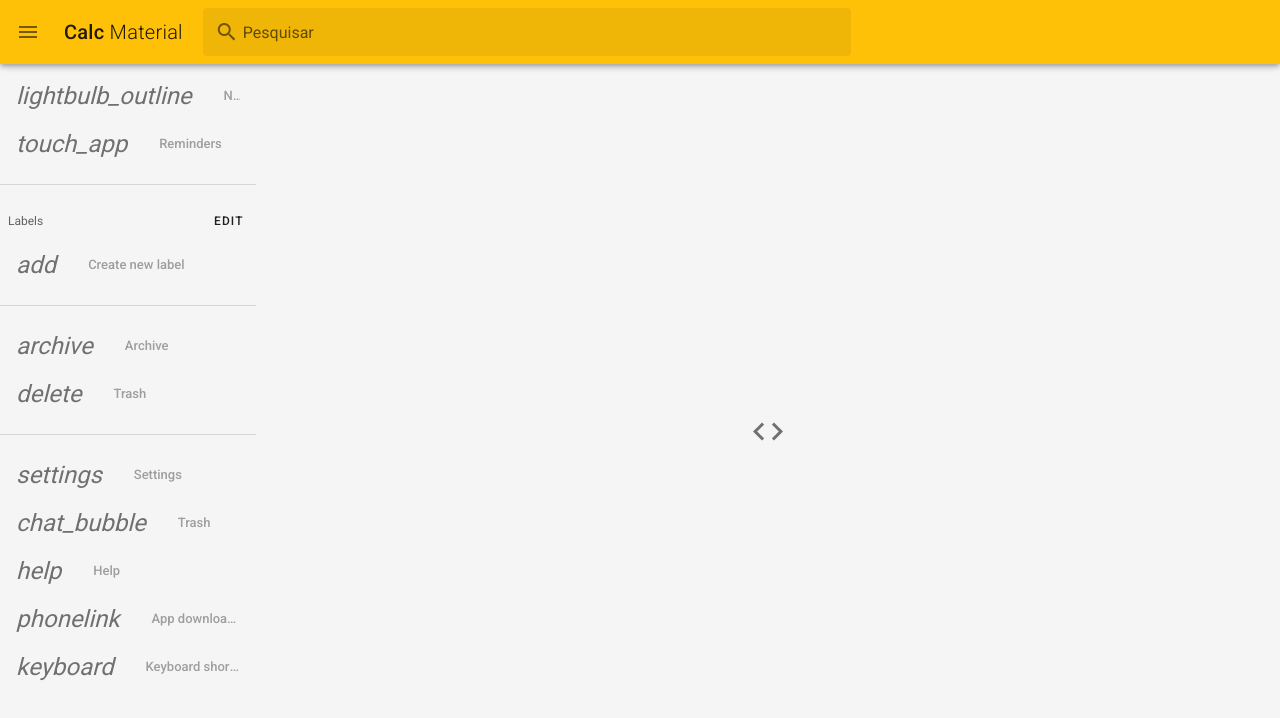
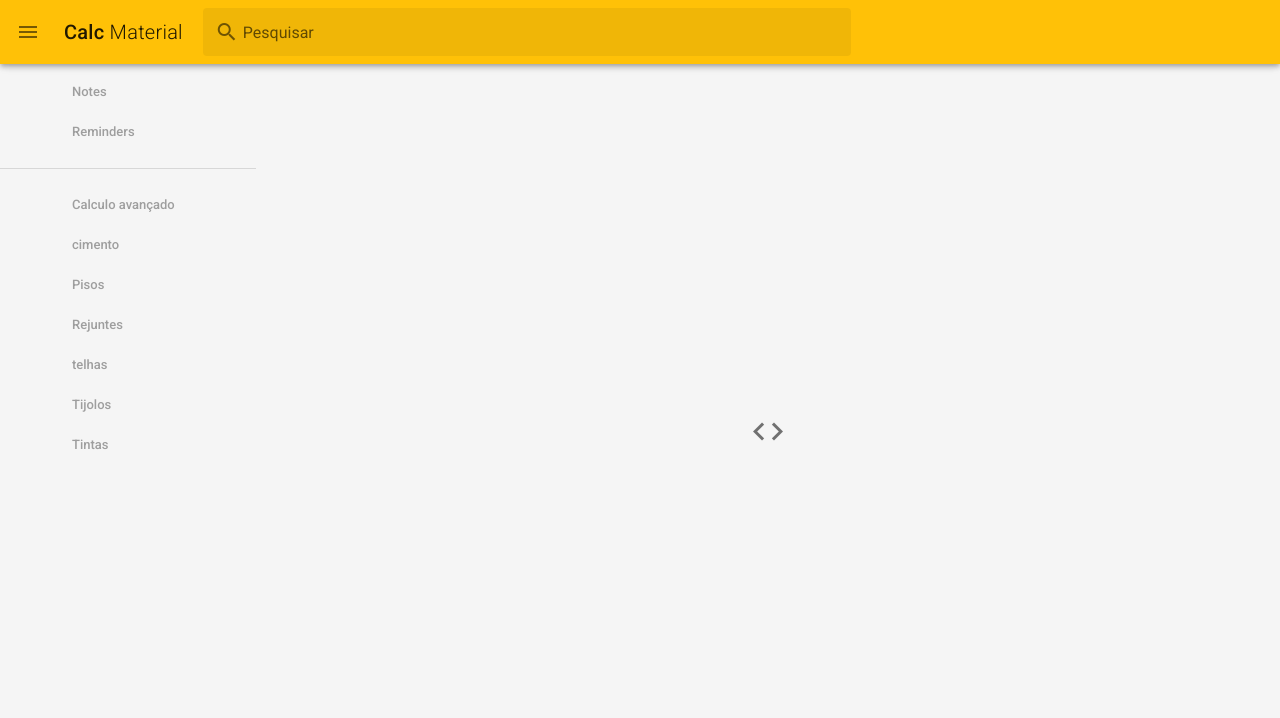
Before and after one commit to Welves-de-Paula/calc-material, a Nuxt app: page / in a window 1280 px wide. Shown: the top 718 px of the page. Built offline with nearby package versions, Linux system fonts and the light colour scheme.

Commit message:
Melhorias no novo layout 1°

```diff
--- a/layouts/default.vue
+++ b/layouts/default.vue
@@ -63,56 +63,47 @@ export default {
     data: () => ({
         drawer: null,
         items: [{
-                icon: 'lightbulb_outline',
+                // icon: 'lightbulb_outline',
                 text: 'Notes'
             },
             {
-                icon: 'touch_app',
+                // icon: 'touch_app',
                 text: 'Reminders'
             },
             {
                 divider: true
             },
+
             {
-                heading: 'Labels'
+                // icon: 'add',
+                text: 'Calculo avançado'
+            },
+
+
+            {
+                // icon: 'delete',
+                text: 'cimento'
+            },
+
+            {
+                // icon: 'settings',
+                text: 'Pisos'
             },
             {
-                icon: 'add',
-                text: 'Create new label'
+                // icon: 'chat_bubble',
+                text: 'Rejuntes'
             },
             {
-                divider: true
+                // icon: 'help',
+                text: 'telhas'
             },
             {
-                icon: 'archive',
-                text: 'Archive'
+                // icon: 'phonelink',
+                text: 'Tijolos'
             },
             {
-                icon: 'delete',
-                text: 'Trash'
-            },
-            {
-                divider: true
-            },
-            {
-                icon: 'settings',
-                text: 'Settings'
-            },
-            {
-                icon: 'chat_bubble',
-                text: 'Trash'
-            },
-            {
-                icon: 'help',
-                text: 'Help'
-            },
-            {
-                icon: 'phonelink',
-                text: 'App downloads'
-            },
-            {
-                icon: 'keyboard',
-                text: 'Keyboard shortcuts'
+                // icon: 'keyboard',
+                text: 'Tintas'
             },
         ],
     }),
```
